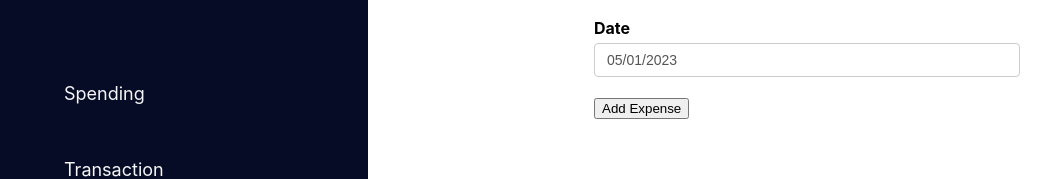
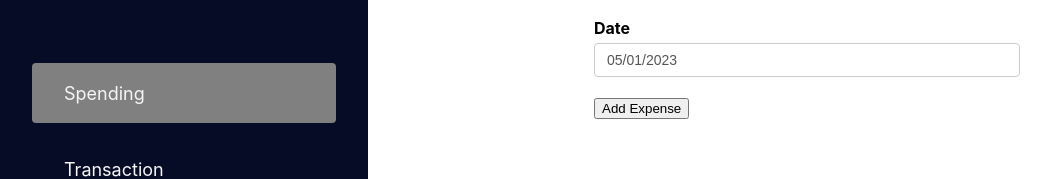
Before and after one commit to sivams20/expense-tracker, a React (Create React App) app: page /spending in a window 1280 px wide. Shown: the part 247-426 px from the top of the page, without its empty margins (16-1067 px from the left). Built offline with nearby package versions, Linux system fonts and the light colour scheme; no server answers.

Commit message:
active menu highlighted

```diff
--- a/src/components/Navbar/Navbar.css
+++ b/src/components/Navbar/Navbar.css
@@ -61,6 +61,10 @@
   background-color: #1a83ff;
 }
 
+.nav-text a.active {
+  background: grey;
+}
+
 .nav-menu-items {
   width: 100%;
   padding: 0px;
--- a/src/components/Navbar/Navbar.js
+++ b/src/components/Navbar/Navbar.js
@@ -1,5 +1,5 @@
 import React from "react";
-import { Link } from "react-router-dom";
+import { NavLink } from "react-router-dom";
 import { menuList } from "../../util/constants";
 import "./Navbar.css";
 
@@ -10,10 +10,10 @@ function Navbar() {
         <ul className="nav-menu-items">
           {menuList.map((menu) => (
             <li className="nav-text" key={menu.name}>
-              <Link to={menu.link}>
+              <NavLink to={menu.link}>
                 {/* {item.icon} */}
                 <span>{menu.name}</span>
-              </Link>
+              </NavLink>
             </li>
           ))}
         </ul>
```
